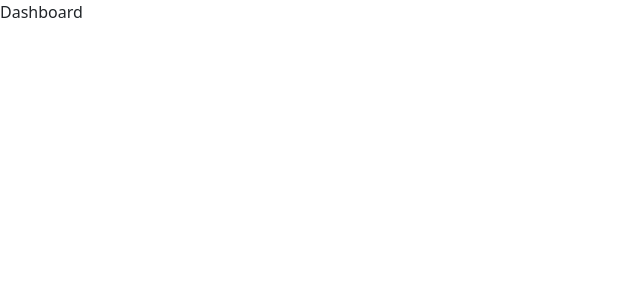
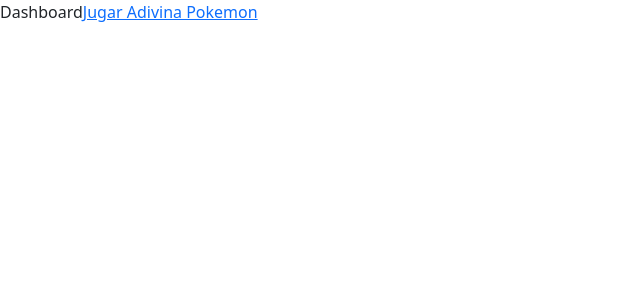
Before and after one commit to JaimeSuarez14/proyecto-pokemon-adivinar-nombre-typescript, a React (Vite) app: page /dashboard in a window 1280 px wide. Shown: the top 300 px of the page, without its empty margins (0-640 px from the left). Built offline with nearby package versions, Linux system fonts and the light colour scheme.

Commit message:
link adivina pokemon

```diff
--- a/src/pages/dashboard.tsx
+++ b/src/pages/dashboard.tsx
@@ -1,6 +1,10 @@
+import { Link } from "react-router"
+
 const Dashboard = () => {
   return (
-    <div>Dashboard</div>
+    <div>Dashboard
+      <Link to={"game_pokemon"}>Jugar Adivina Pokemon</Link>
+    </div>
   )
 }
 export default Dashboard
```
